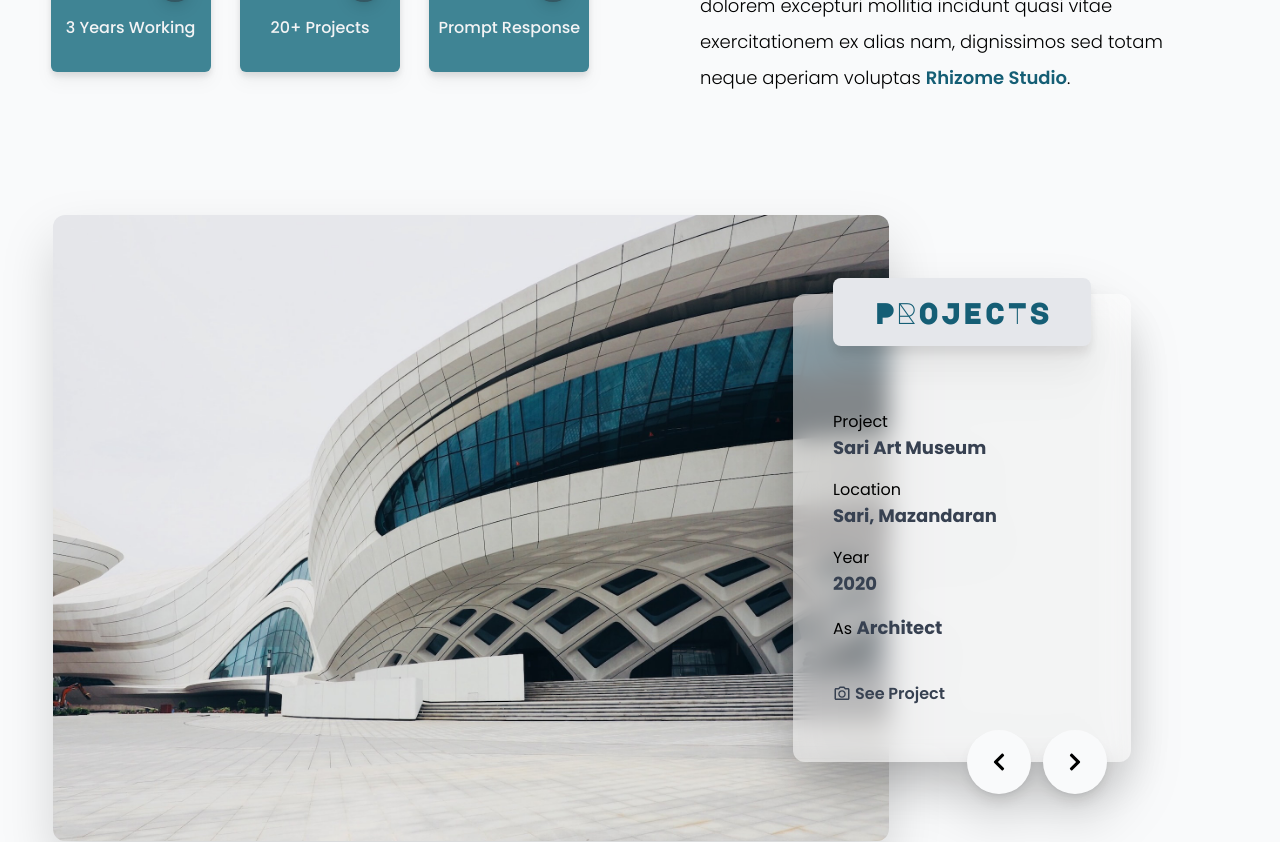
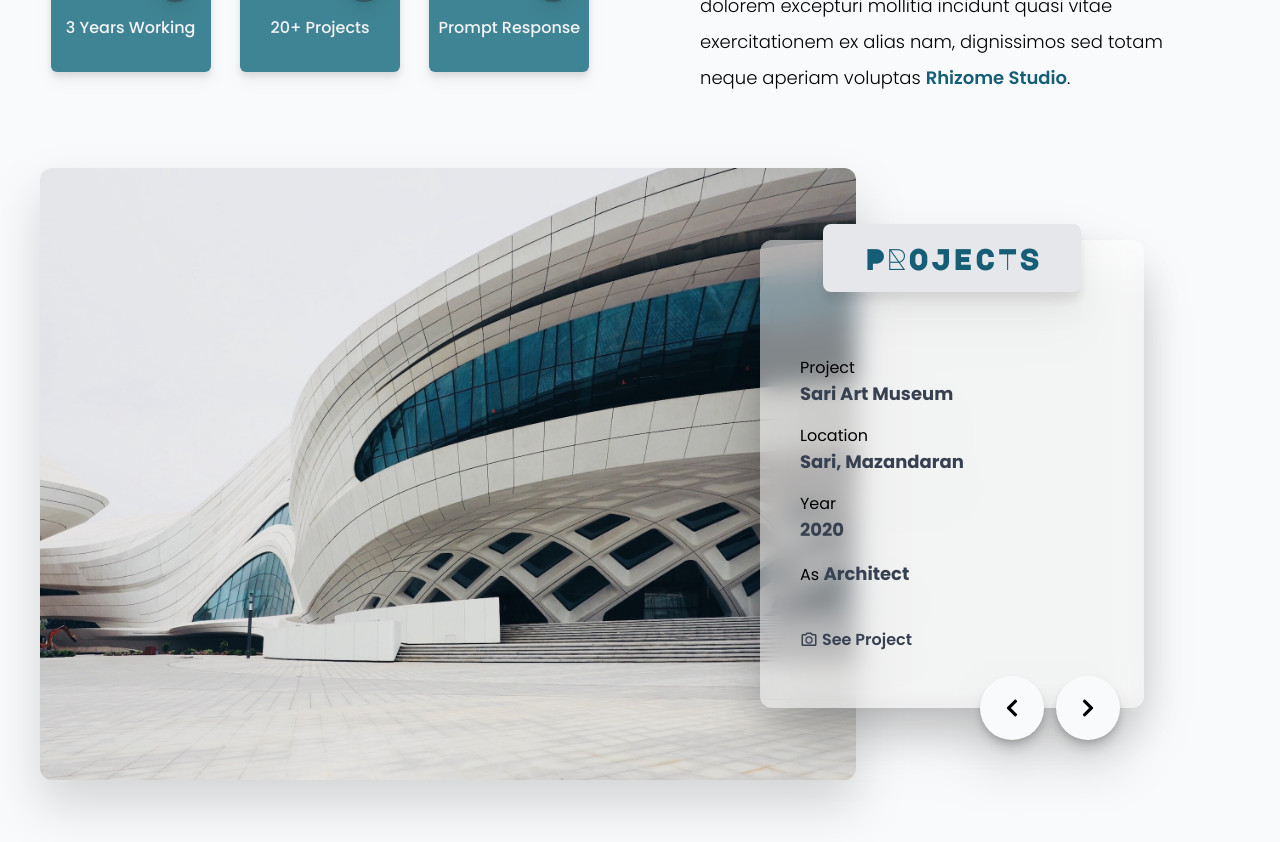
Before and after one commit to frshaad/cg-artist-portfolio, a React (Vite) app: page / in a window 1280 px wide. Shown: the part 1520-2362 px from the top of the page. Built offline with nearby package versions, Linux system fonts and the light colour scheme.

Commit message:
Bugs Fixed

```diff
--- a/src/components/ProjectsSection.jsx
+++ b/src/components/ProjectsSection.jsx
@@ -26,9 +26,9 @@ export const ProjectsSection = () => {
   };
 
   return (
-    <section className='relative mb-24 w-screen bg-gray-50 dark:bg-black md:mb-0 md:h-screen lg:flex lg:items-center'>
-      <div className='m-auto flex w-11/12 flex-col items-center justify-center lg:flex-row'>
-        <div className='mb-2 lg:mb-0'>
+    <section className='relative mb-32 w-screen bg-gray-50 dark:bg-black lg:flex lg:items-center'>
+      <div className='m-auto flex flex-col items-center justify-center p-4 md:p-10 lg:flex-row'>
+        <div className='mb-2 max-w-6xl lg:mb-0'>
           <img
             src={projects[activeProject].image}
             className='h-auto w-full rounded-xl drop-shadow-2xl'
@@ -36,7 +36,7 @@ export const ProjectsSection = () => {
           />
         </div>
 
-        <div className='relative mx-auto flex h-fit w-full flex-col rounded-xl bg-[rgb(255,255,255,0.5)] px-10 py-4 capitalize shadow-2xl drop-shadow-2xl backdrop-blur-md md:-top-16 md:w-2/3 lg:top-0  lg:right-24  lg:w-1/2 lg:p-10 xl:w-5/12 2xl:w-3/12'>
+        <div className='relative mx-auto flex h-fit w-full flex-col rounded-xl bg-[rgb(255,255,255,0.5)] px-10 py-4 capitalize shadow-2xl drop-shadow-2xl backdrop-blur-md md:-top-16 md:w-2/3 lg:top-0  lg:right-24  lg:max-w-sm lg:p-10'>
           <ProjectsTitle />
           <div className='py-2'>
             <h6>Project</h6>
--- a/src/index.css
+++ b/src/index.css
@@ -13,7 +13,7 @@
   }
 
   .arrow-btn {
-    @apply flex h-14 w-14 items-center justify-center rounded-full bg-gray-50 text-center shadow-lg hover:scale-[1.03] hover:shadow-xl md:h-20 md:w-20 lg:h-16 lg:w-16;
+    @apply flex h-14 w-14 items-center justify-center rounded-full bg-gray-50 text-center  shadow-lg drop-shadow-lg hover:scale-[1.03] hover:shadow-xl md:h-20 md:w-20 lg:h-16 lg:w-16;
   }
 
   .arrow-btn-icon {
```
